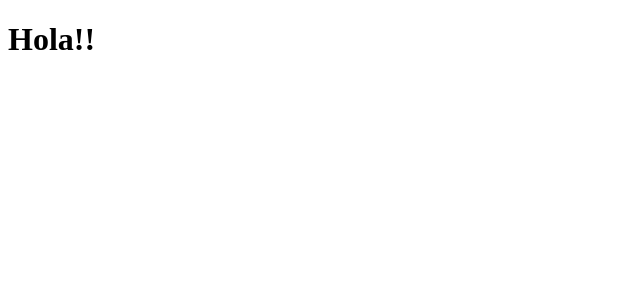
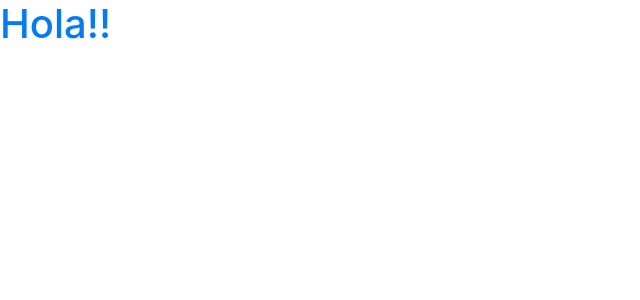
Before and after one commit to barale2906/frontseyd, a React (Create React App) app: page / in a window 1280 px wide. Shown: the top 300 px of the page, without its empty margins (0-640 px from the left). Built offline with nearby package versions, Linux system fonts and the light colour scheme.

Commit message:
Se configuro bootstrap

```diff
--- a/src/components/App.js
+++ b/src/components/App.js
@@ -2,7 +2,7 @@ import React from 'react';
 
 const App = () => (
 
-  <h1>Hola!!</h1>
+  <h1 className="text-primary">Hola!!</h1>
 
 )
 
--- /dev/null
+++ b/src/includes/bootstrap.js
@@ -0,0 +1,5 @@
+import './jquery'
+import './popper'
+
+import 'bootstrap'
+import 'bootstrap/dist/css/bootstrap.min.css'
--- /dev/null
+++ b/src/includes/jquery.js
@@ -0,0 +1,3 @@
+import * as $ from 'jquery'
+
+window.jQuery = window.$ = $
--- /dev/null
+++ b/src/includes/popper.js
@@ -0,0 +1,3 @@
+import Popper from 'popper.js'
+
+window.Popper = Popper
--- a/src/index.js
+++ b/src/index.js
@@ -1,6 +1,7 @@
 import React from 'react';
 import ReactDOM from 'react-dom';
 import App from './components/App';
+import './includes/bootstrap';
 
 
 ReactDOM.render(
```
